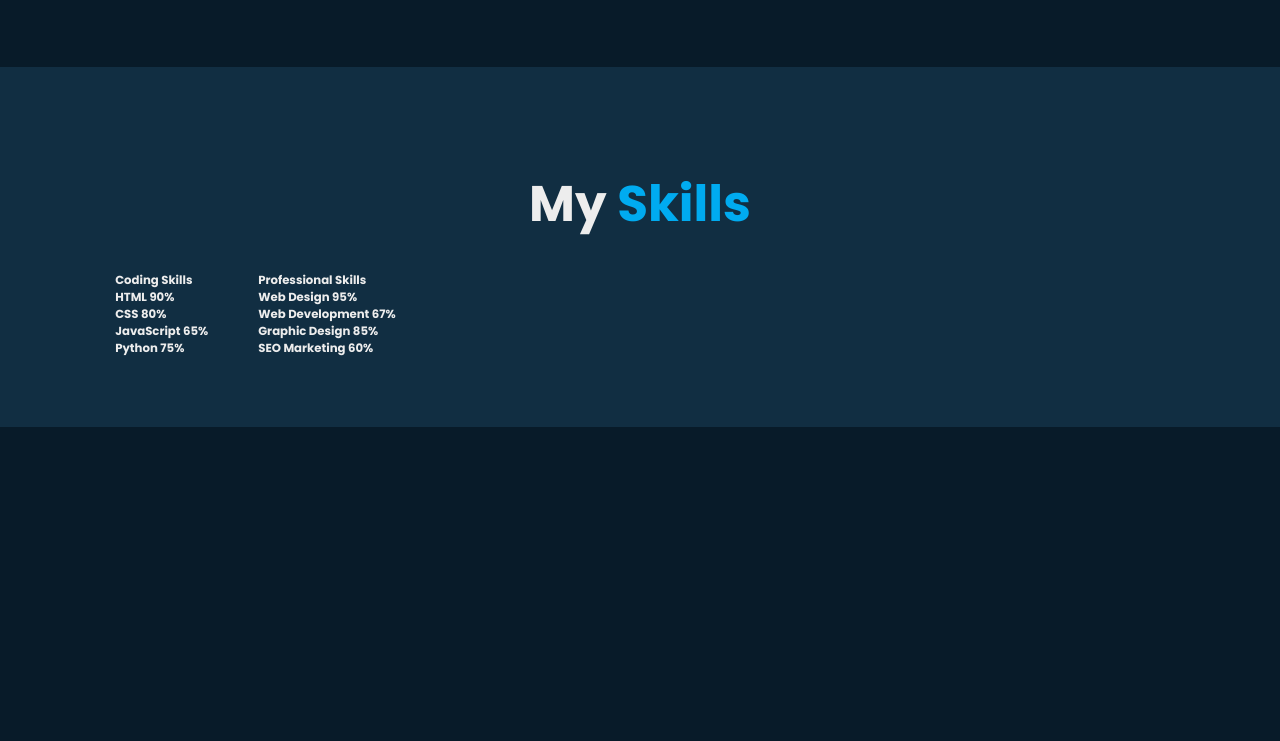
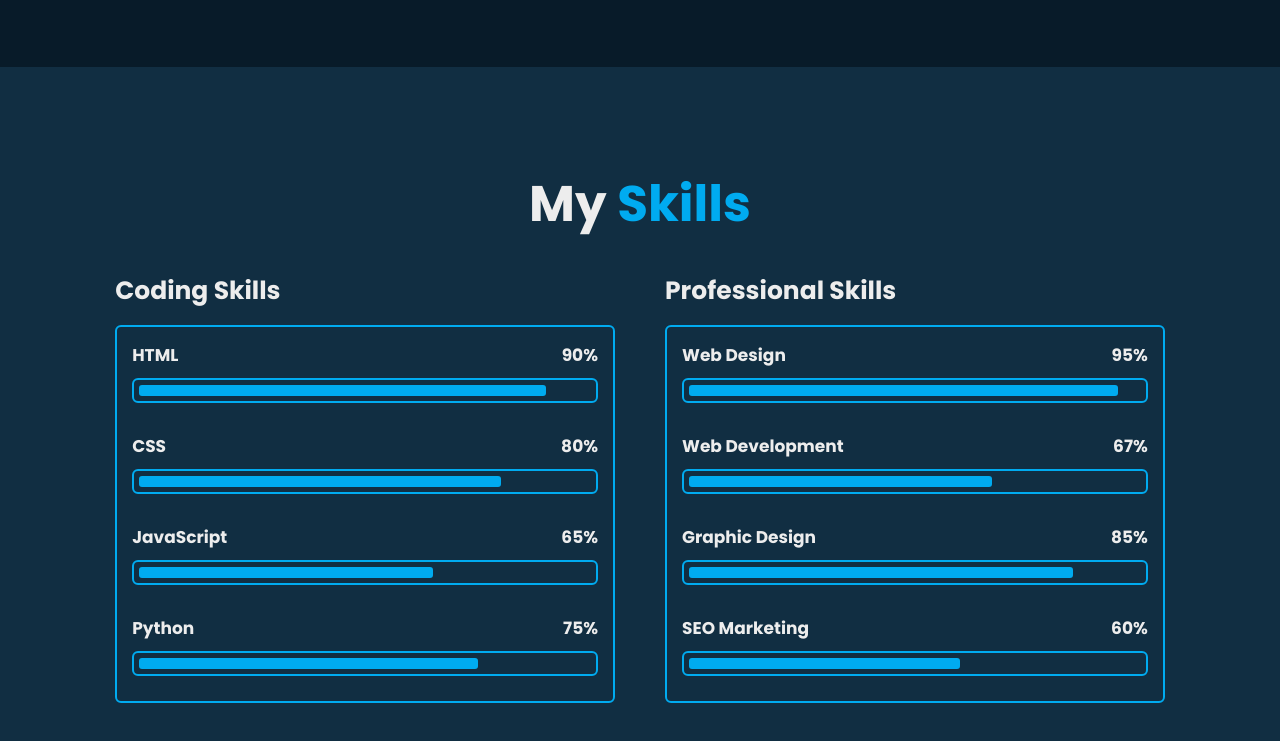
Before and after one commit to storiaca/front-layout, a plain HTML site: page responsive-portfolio/index.html in a window 1280 px wide. Shown: the part 2417-3158 px from the top of the page. Before the commit the page ends 2844 px from the top, so only its background shows below. Drawn offline with nearby package versions, Linux system fonts and the light colour scheme.

Commit message:
Skills progress bar

```diff
--- a/responsive-portfolio/css/style.css
+++ b/responsive-portfolio/css/style.css
@@ -418,3 +418,80 @@ section {
   flex-wrap: wrap;
   gap: 5rem;
 }
+
+.skills-row .skills-column {
+  flex: 1 1 40rem;
+}
+
+.skills-column .title {
+  font-size: 2.5rem;
+  margin: 0 0 1.5rem;
+}
+
+.skills-box .skills-content {
+  position: relative;
+  border: 0.2rem solid var(--main-color);
+  border-radius: 0.6rem;
+  padding: 0.5rem 1.5rem;
+}
+
+.skills-content .progress {
+  padding: 1rem 0;
+}
+
+.skills-content .progress h3 {
+  font-size: 1.7rem;
+  display: flex;
+  justify-content: space-between;
+}
+
+.skills-content .progress h3 span {
+  color: var(--text-color);
+}
+
+.skills-content .progress .bar {
+  height: 2.5rem;
+  border-radius: 0.6rem;
+  border: 0.2rem solid var(--main-color);
+  padding: 0.5rem;
+  margin: 1rem 0;
+}
+
+.skills-content .progress .bar span {
+  display: block;
+  height: 100%;
+  border-radius: 0.3rem;
+  background: var(--main-color);
+}
+
+.skills-column:nth-child(1) .skills-content .progress:nth-child(1) .bar span {
+  width: 90%;
+}
+
+.skills-column:nth-child(1) .skills-content .progress:nth-child(2) .bar span {
+  width: 80%;
+}
+
+.skills-column:nth-child(1) .skills-content .progress:nth-child(3) .bar span {
+  width: 65%;
+}
+
+.skills-column:nth-child(1) .skills-content .progress:nth-child(4) .bar span {
+  width: 75%;
+}
+
+.skills-column:nth-child(2) .skills-content .progress:nth-child(1) .bar span {
+  width: 95%;
+}
+
+.skills-column:nth-child(2) .skills-content .progress:nth-child(2) .bar span {
+  width: 67%;
+}
+
+.skills-column:nth-child(2) .skills-content .progress:nth-child(3) .bar span {
+  width: 85%;
+}
+
+.skills-column:nth-child(2) .skills-content .progress:nth-child(4) .bar span {
+  width: 60%;
+}
--- a/responsive-portfolio/index.html
+++ b/responsive-portfolio/index.html
@@ -180,7 +180,7 @@
     <section class="skills" id="skills">
       <h2 class="heading">My <span>Skills</span></h2>
       <div class="skills-row">
-        <div class="skills-coumn">
+        <div class="skills-column">
           <h3 class="title">Coding Skills</h3>
           <div class="skills-box">
             <div class="skills-content">
@@ -204,7 +204,7 @@
           </div>
         </div>
 
-        <div class="skills-coumn">
+        <div class="skills-column">
           <h3 class="title">Professional Skills</h3>
           <div class="skills-box">
             <div class="skills-content">
```
